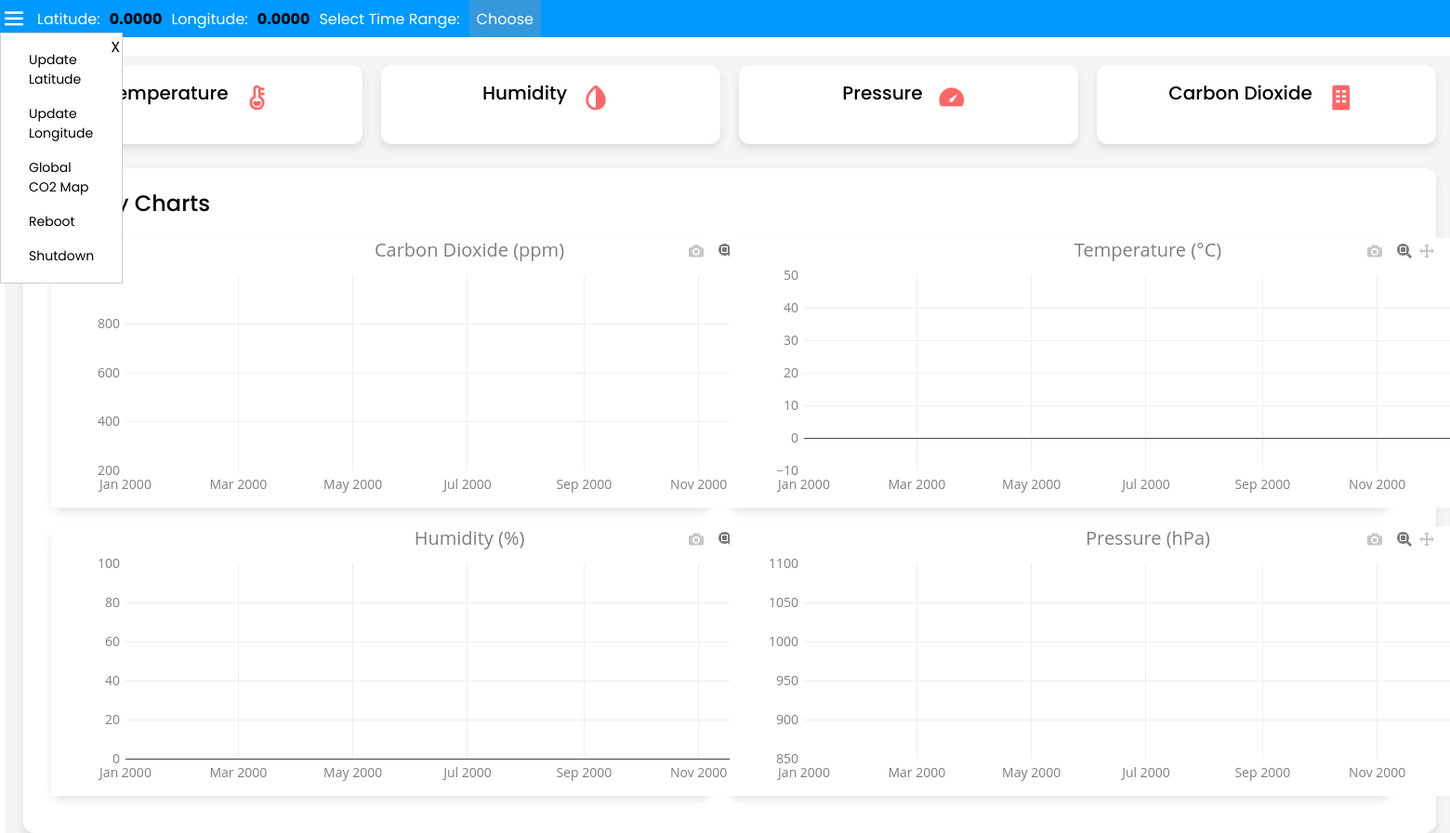
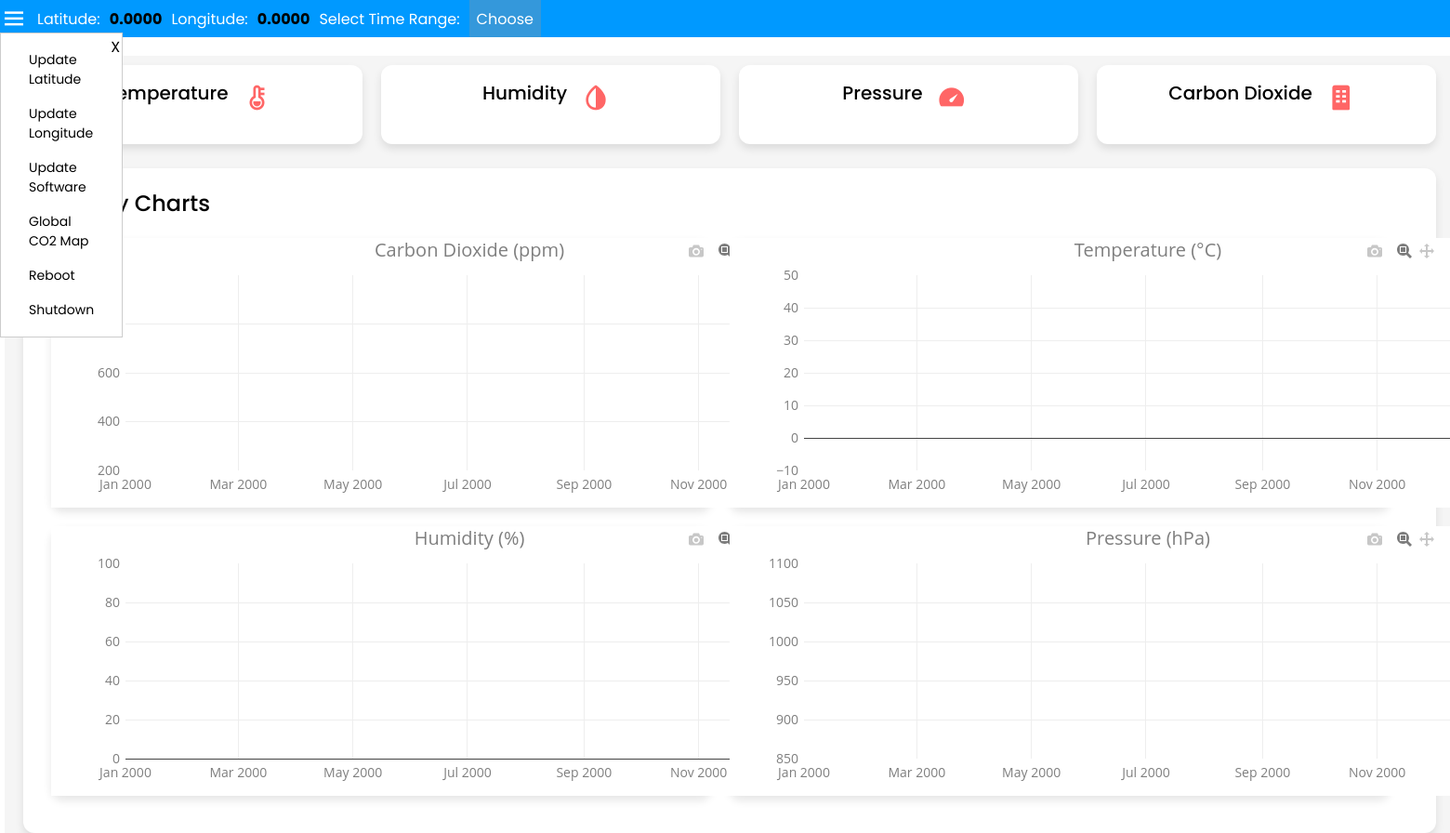
Before and after one commit to SteveBz/MoonRabbit, a Flask app: page / in a window 1560 px wide; the page is wider, and only the part inside the window is pictured. Shown: that part at 93% size. Run offline with Flask 2, Linux system fonts and the light colour scheme; some libraries are stand-ins or nearby versions.

Commit message:
Add files via upload

```diff
--- a/templates/index.html
+++ b/templates/index.html
@@ -21,6 +21,7 @@
           <div class="close-button" onclick="toggleMenu()">X</div> <!-- Close button -->
           <a href="#" class="menu-item" onclick="updateLat()">Update Latitude</a>
           <a href="#" class="menu-item" onclick="updateLong()">Update Longitude</a>
+          <a href="#" class="menu-item" onclick="updateSW()">Update Software</a>
           <a href="#" class="menu-item" onclick="loadGlobalCO2()">Global CO2 Map</a> <!-- New menu item -->
           <a href="#" class="menu-item" onclick="handleRebootClick()">Reboot</a> <!-- Reboot item -->
           <a href="#" class="menu-item" onclick="handleShutdownClick()">Shutdown</a> <!-- Shutdown item -->
```
